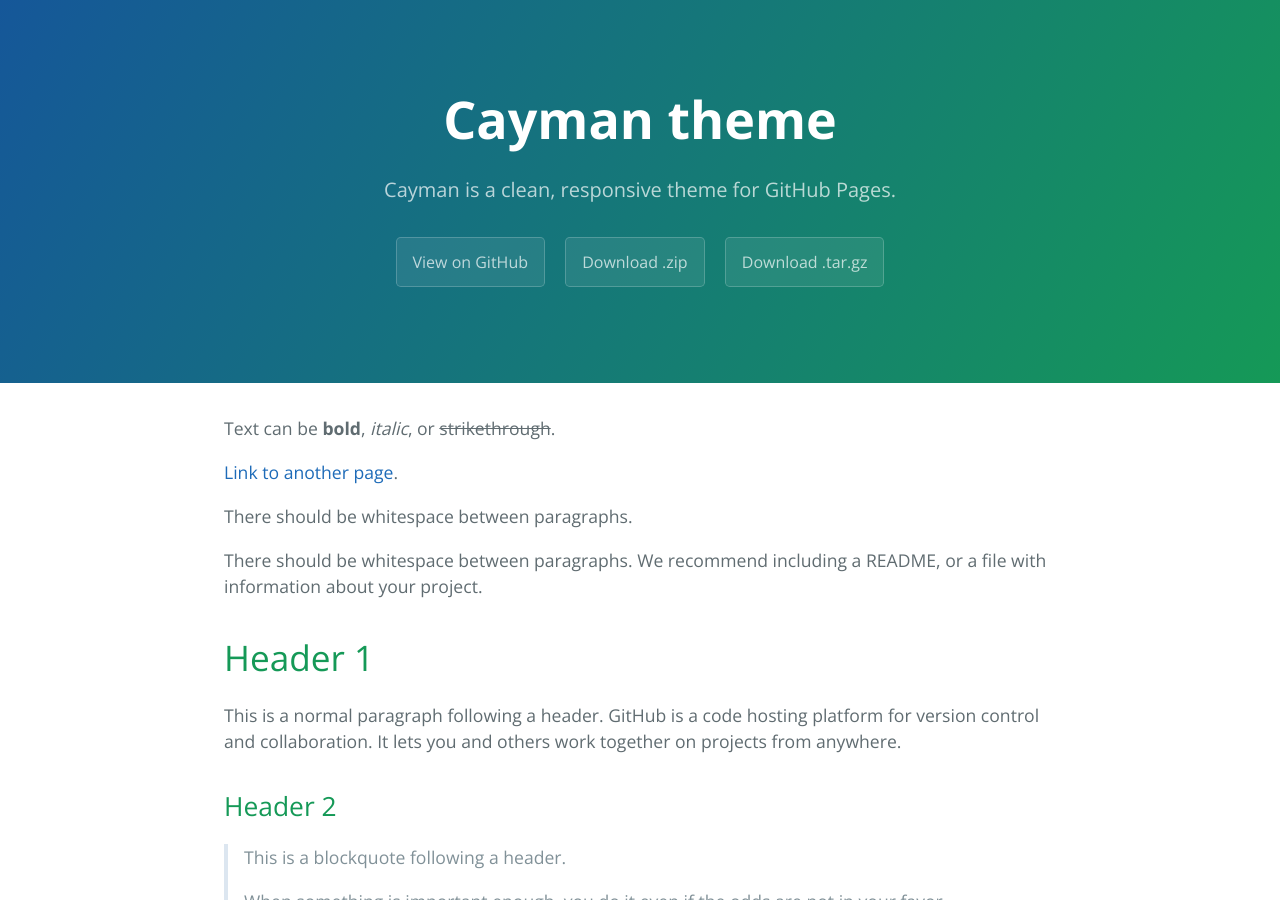
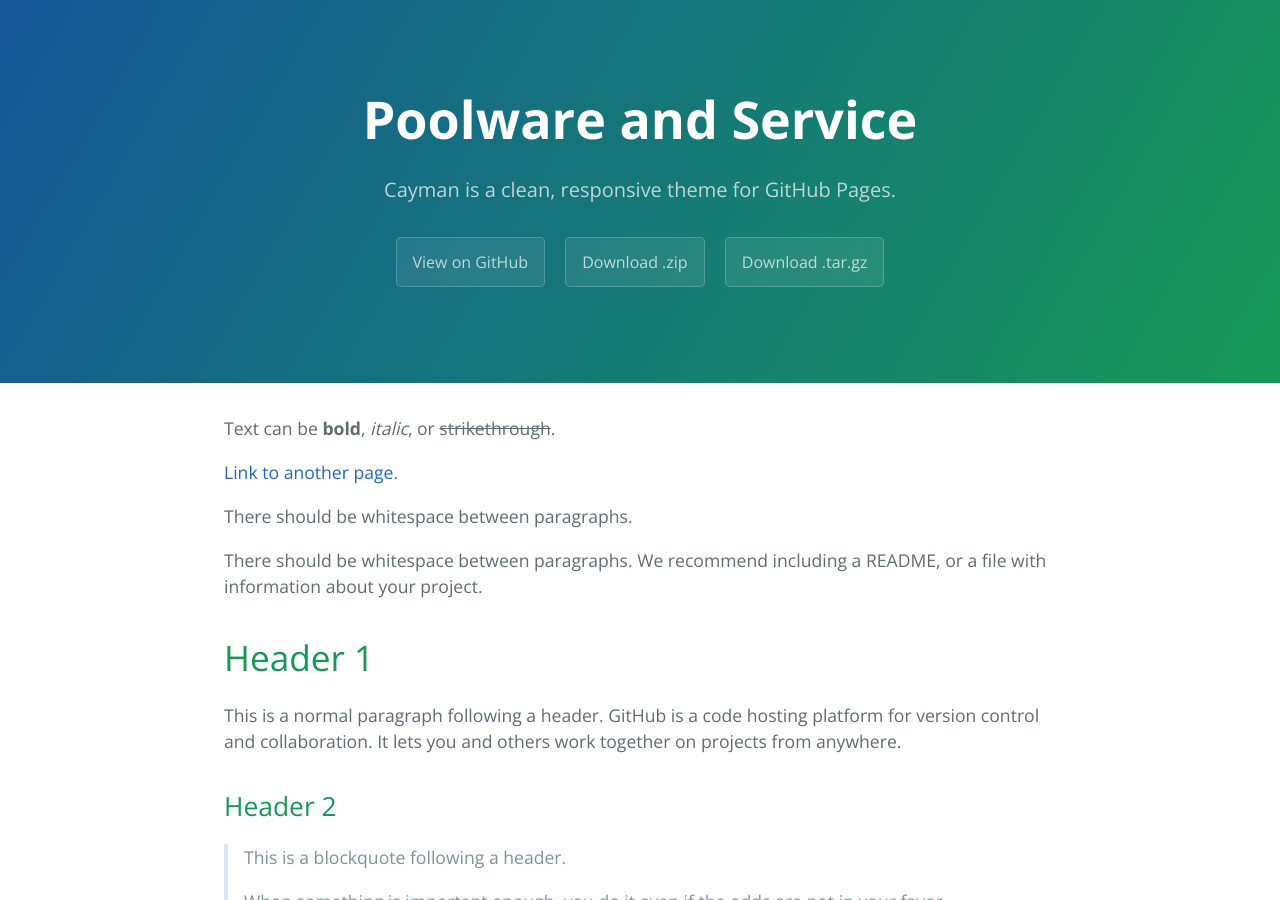
Before and after one commit to oosthuizenp/poolwareandservice, a Jekyll site: the page built from index.md, in a window 1280 px wide and 900 px high. Built offline with Jekyll 4.4.1, drawn with Linux system fonts in a browser that asks for light colours.

Commit message:
YML file update

```diff
--- a/_config.yml
+++ b/_config.yml
@@ -1,4 +1,4 @@
-title: Cayman theme
+title: Poolware and Service
 description: Cayman is a clean, responsive theme for GitHub Pages.
 show_downloads: true
 google_analytics:
```
